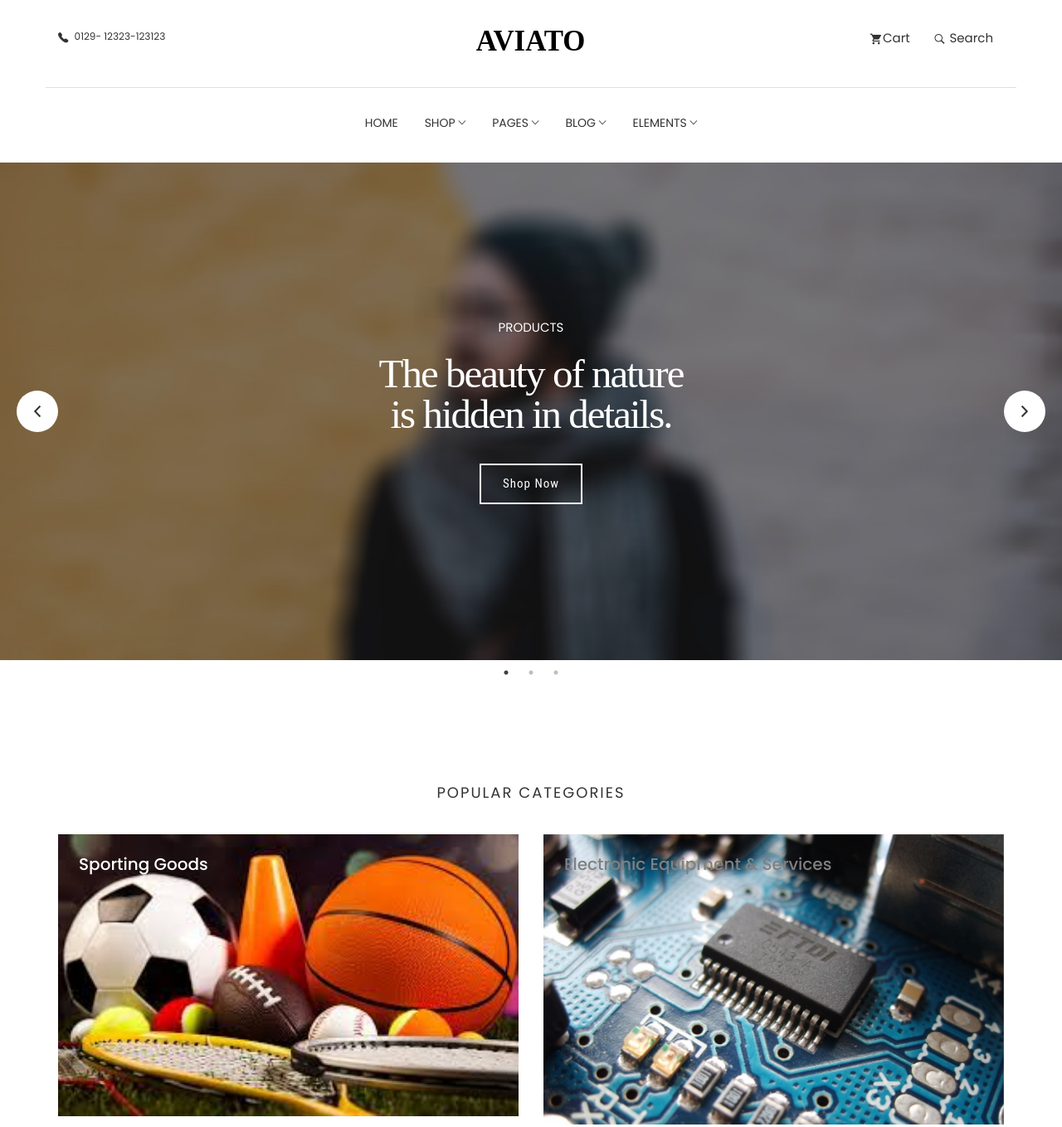
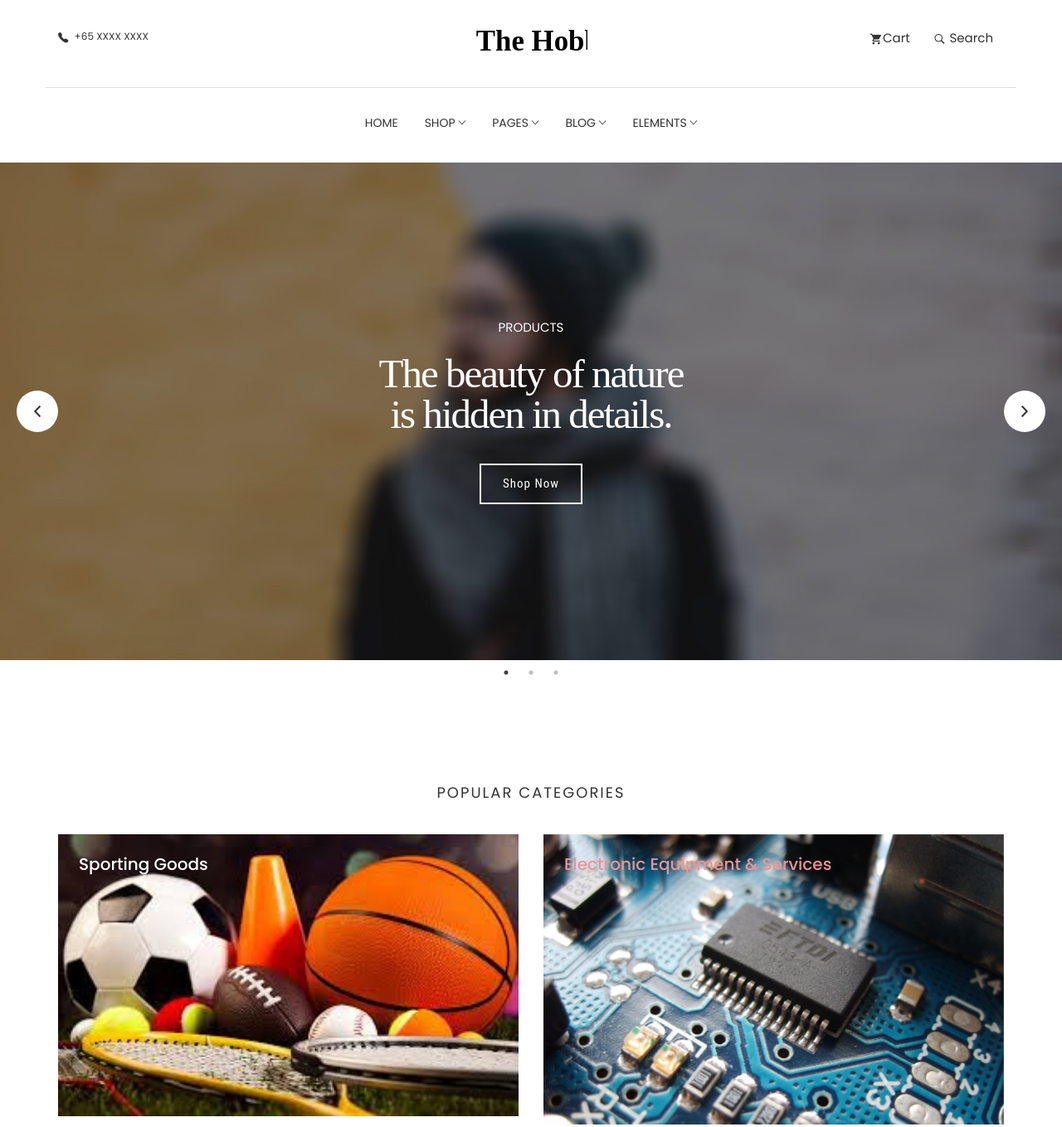
Before and after one commit to don21395/amplifywebapp, a plain HTML site: page index.html in a window 1280 px wide. Shown: the top 1359 px of the page at 83% size. Drawn offline with Linux system fonts and the light colour scheme; some packages are replaced by stand-ins of ours; no server answers; files whose address does not match are found by name.

Commit message:
Update index.html

```diff
--- a/index.html
+++ b/index.html
@@ -58,7 +58,7 @@ FACEBOOK: https://www.facebook.com/themefisher
 			<div class="col-md-4 col-xs-12 col-sm-4">
 				<div class="contact-number">
 					<i class="tf-ion-ios-telephone"></i>
-					<span>0129- 12323-123123</span>
+					<span>+65 XXXX XXXX</span>
 				</div>
 			</div>
 			<div class="col-md-4 col-xs-12 col-sm-4">
@@ -72,7 +72,7 @@ FACEBOOK: https://www.facebook.com/themefisher
 								font-family="AustinBold, Austin" font-weight="bold">
 								<g id="Group" transform="translate(-108.000000, -297.000000)" fill="#000000">
 									<text id="AVIATO">
-										<tspan x="108.94" y="325">AVIATO</tspan>
+										<tspan x="108.94" y="325">The Hobby Site</tspan>
 									</text>
 								</g>
 							</g>
@@ -368,7 +368,7 @@ FACEBOOK: https://www.facebook.com/themefisher
 					<a href="#!">
 						<img src="images/shop/category/category-3.jpg" alt="" />
 						<div class="content">
-							<h3 style="color:grey">Electronic Equipment & Services</h3>
+							<h3 style="color:rgb(233, 149, 149)">Electronic Equipment & Services</h3>
 						</div>
 					</a>
 				</div>
@@ -376,7 +376,7 @@ FACEBOOK: https://www.facebook.com/themefisher
 					<a href="#!">
 						<img src="images/shop/category/category-4.jpg" alt="" />
 						<div class="content">
-							<h3 style="color:grey">Musical Instruments</h3>
+							<h3 style="color:rgb(149, 148, 219)">Musical Instruments</h3>
 						</div>
 					</a>
 				</div>
```
